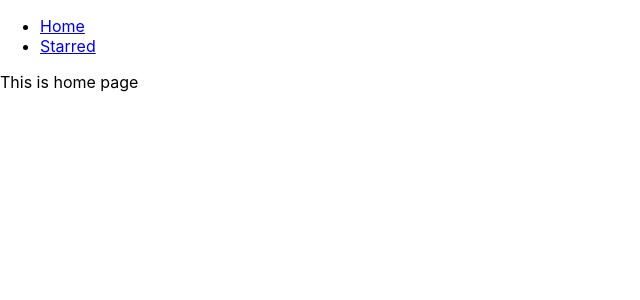
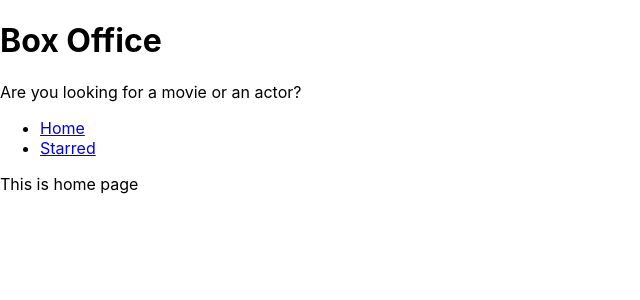
Before and after one commit to atishayjain072/box-office, a React (Create React App) app: page / in a window 1280 px wide. Shown: the top 300 px of the page, without its empty margins (0-640 px from the left). Built offline with nearby package versions, Linux system fonts and the light colour scheme.

Commit message:
added layout managment and created title

```diff
--- a/src/App.js
+++ b/src/App.js
@@ -1,13 +1,10 @@
 import React from 'react';
 import { Switch, Route } from 'react-router-dom';
-import Navs from './components/Navs';
 import Home from './pages/Home';
 import Starred from './pages/Starred';
 
 function App() {
   return (
-    <div>
-      <Navs />
     <Switch>
       <Route exact path="/">
         <Home />
@@ -19,7 +16,6 @@
         <div>Not found</div>
       </Route>
     </Switch>
-    </div>
   );
 }
 
--- /dev/null
+++ b/src/components/MainPageLayout.js
@@ -0,0 +1,16 @@
+import React from 'react';
+import Navs from './Navs';
+import { Title } from './Title';
+
+export const MainPageLayout = ({ children }) => {
+  return (
+    <div>
+      <Title
+        title="Box Office"
+        subtitle="Are you looking for a movie or an actor?"
+      />
+      <Navs />
+      {children}
+    </div>
+  );
+};
--- /dev/null
+++ b/src/components/Title.js
@@ -0,0 +1,10 @@
+import React from 'react';
+
+export const Title = ({ title, subtitle }) => {
+  return (
+    <div>
+      <h1>{title}</h1>
+      <p>{subtitle}</p>
+    </div>
+  );
+};
--- a/src/pages/Home.js
+++ b/src/pages/Home.js
@@ -1,7 +1,8 @@
 import React from 'react';
+import { MainPageLayout } from '../components/MainPageLayout';
 
 const Home = () => {
-  return <div>This is home page</div>;
+  return <MainPageLayout>This is home page</MainPageLayout>;
 };
 
 export default Home;
--- a/src/pages/Starred.js
+++ b/src/pages/Starred.js
@@ -1,7 +1,8 @@
 import React from 'react';
+import { MainPageLayout } from '../components/MainPageLayout';
 
 const Starred = () => {
-  return <div>This is Starred page</div>;
+  return <MainPageLayout>This is Starred page</MainPageLayout>;
 };
 
 export default Starred;
```
Lines whose indentation alone changed are shown as unchanged.
